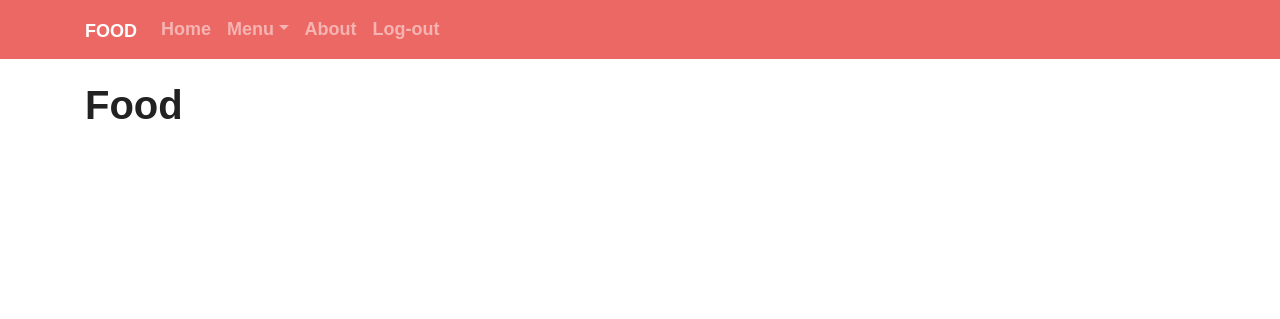
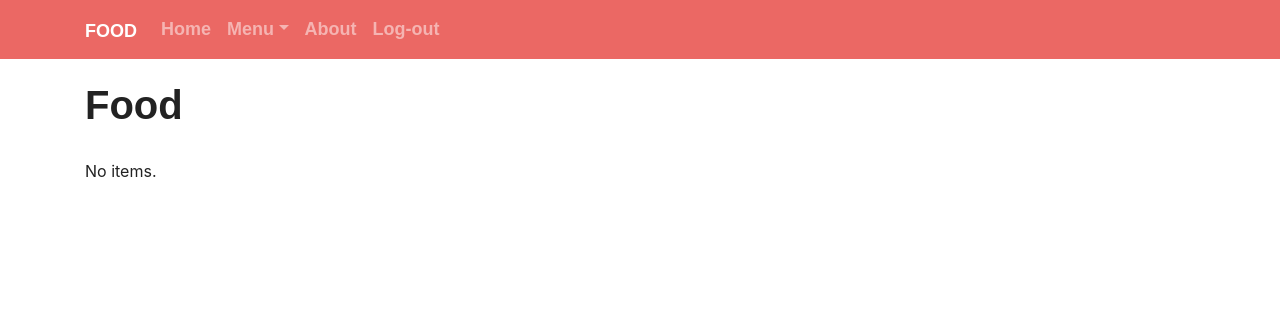
Before and after one commit to mateuszlichwiarz/admin-panel-food, a Symfony app: template templates/food/index.html.twig in a window 1280 px wide. Shown: the top 319 px of the page. Run offline with Twig, Linux system fonts and the light colour scheme; the template is opened without the code that fills it, so the values that code supplies are empty; some libraries are stand-ins or nearby versions; some web fonts are replaced.

Commit message:
include js file

```diff
--- a/templates/food/index.html.twig
+++ b/templates/food/index.html.twig
@@ -37,5 +37,11 @@
             {% endfor %}
             </tbody>
         </table>
+    {% else %}
+        <p>No items.</p>
     {% endif %}
 {% endblock %}
+
+{% block javascripts %}
+    <script src="/js/main.js"></script>
+{% endblock %}
```
